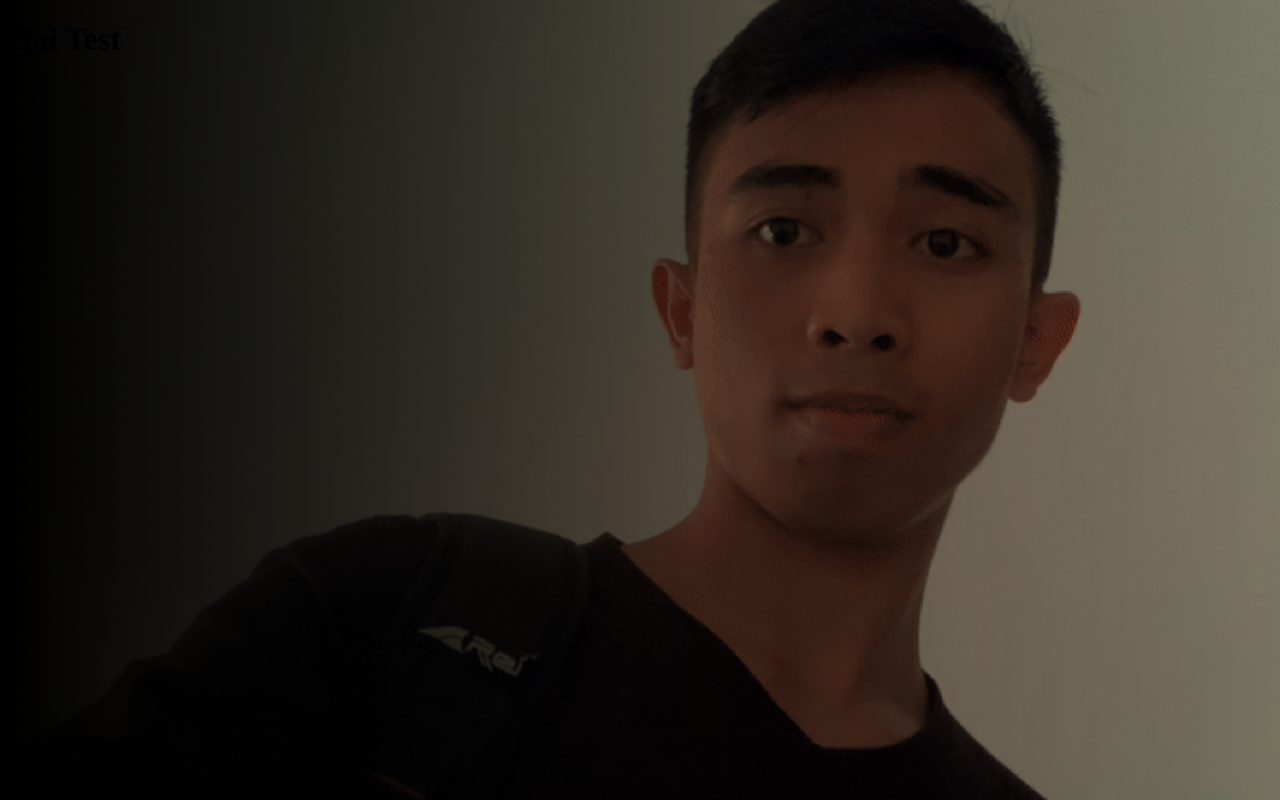
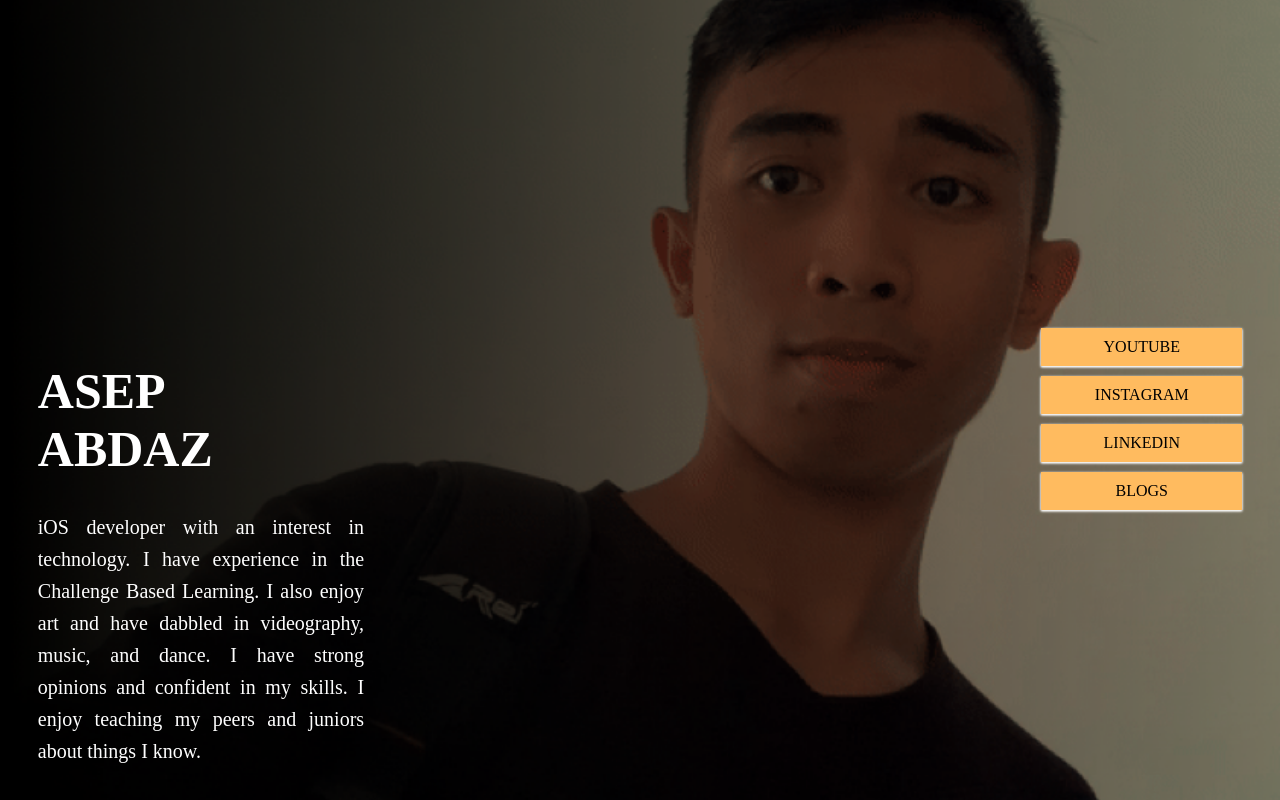
Before and after one commit to asepabdaz/AsepAbdaz, a PHP site: page / in a window 1280 px wide. Run offline with PHP 8.4, Linux system fonts and the light colour scheme.

Commit message:
responsive page with description

```diff
--- a/css/style.css
+++ b/css/style.css
@@ -1,6 +1,290 @@
+
+/*MARK: my style*/
+
+
+.row::after {
+  content: "";
+  clear: both;
+  display: table;
+}
+.row h1{
+  font-size: 50px;
+}
+
+
+p{
+  color: white;
+
+}
+.header{
+  color: white;
+  font-size: 30px;
+}
+
+.menu ul {
+  list-style-type: none;
+  text-align: center;
+  margin: 0;
+  padding: 0;
+}
+p{
+  font-size: 20px;
+  font-style: bold;
+  text-align: justify;
+  line-height: 1.6;
+}
+
+.menu li {
+  color: #000000;
+  padding: 10px;
+  margin-bottom: 10px;
+  background-color: #FFBB5F;
+  box-shadow: 0 1px 3px rgba(255, 255, 255, 1), 0 1px 2px rgba(255, 255, 255, 1);
+}
+.menu li:hover {
+  cursor: pointer;
+  box-shadow: 0 1px 3px rgba(51, 255, 0, 1), 0 1px 2px rgba(51, 255, 0, 1);
+}
+
+
+
+
+/*for mobile phone*/
+
+.first{
+  float: left;
+  padding-right: 25px;
+  padding-left: 25px;
+}
+.spacer {
+  float: left;
+  width: 0;
+}
+.last{
+  float: left;
+  padding-right: 25px;
+  padding-left: 25px;
+  padding-bottom: 25px
+}
+.btn {
+  padding-top: 0px;
+}
+
+.last {
+  width: 100%;
+}
+
+.first {
+  width: 100%;
+}
+
+
+
+
+@media only screen and (min-width: 600px){
+  /*for tablets*/
+
+  .btn {
+    padding-top: 0px;
+  }
+
+  .last {
+    width: 100%;
+  }
+
+  .first {
+    width: 100%;
+  }
+
+  .spacer {
+    width: 0;
+    padding: 0;
+  }
+  .spacing {
+    height: 0;
+  }
+}
+@media only screen and (min-width: 700px) {
+
+  /* For desktop: */
+  .top{ height: 30% }
+
+  .last {
+    width: 30%;
+  }
+
+  .first {
+    width: 60%;
+  }
+
+  .spacer {
+    width: 10%;
+    padding: 25px;
+  }
+  .spacing {
+    height: 25%;
+  }
+
+}
+@media only screen and (min-width: 750px) {
+
+  /* For desktop: */
+  .top{ height: 30% }
+
+  .last {
+    width: 30%;
+  }
+
+  .first {
+    width: 50%;
+  }
+
+  .spacer {
+    width: 20%;
+    padding: 25px;
+  }
+  .spacing {
+    height: 25%;
+  }
+
+}
+
+@media only screen and (min-width: 820px) {
+
+  /* For desktop: */
+  .top{ height: 40% }
+
+  .last {
+    width: 30%;
+  }
+
+  .first {
+    width: 40%;
+  }
+
+  .spacer {
+    width: 30%;
+    padding: 25px;
+  }
+  .spacing {
+    height: 25%;
+  }
+
+}
+@media only screen and (min-width: 950px) {
+
+  /* For desktop: */
+  .top{ height: 45% }
+
+  .last {
+    width: 20%;
+  }
+
+  .first {
+    width: 40%;
+  }
+
+  .spacer {
+    width: 40%;
+    padding: 25px;
+  }
+  .spacing {
+    height: 25%;
+  }
+
+}
+
+
+
+@media only screen and (min-width: 1200px) {
+  /* For desktop: */
+
+
+  .last {
+    width: 20%;
+  }
+
+  .first {
+    width: 30%;
+  }
+
+  .spacer {
+    width: 50%;
+    padding: 25px;
+  }
+
+  .top{
+    top: 0;
+    height: 50%
+  }
+
+  .spacing {
+    height: 25%;
+  }
+}
+
+
+*,
+*::before,
+*::after {
+  box-sizing: border-box;
+}
+
+
 body {
-      background-image: url('../resource/Background.png');
-      background-repeat: no-repeat;
-      /*background-attachment: fixed;  */
-      background-size: cover;
+  margin: 0;
+  color: white;
 }
+.h-100 {
+  height: 100% !important;
+}
+
+a:hover {
+  color: #d6370c;
+  text-decoration: underline;
+}
+
+a:not([href]):not([tabindex]) {
+  color: inherit;
+  text-decoration: none;
+}
+
+a:not([href]):not([tabindex]):hover, a:not([href]):not([tabindex]):focus {
+  color: inherit;
+  text-decoration: none;
+}
+
+a:not([href]):not([tabindex]):focus {
+  outline: 0;
+}
+
+header.masthead {
+  /*background: linear-gradient(to bottom, rgba(92, 77, 66, 0.8) 0%, rgba(92, 77, 66, 0) 100%), url("../resource/Background.png");*/
+  background: url("../resource/Background.png");
+  background-position: center;
+  background-repeat: no-repeat;
+  background-attachment: scroll;
+  background-size: cover;
+  height: 100% !important;
+  margin: 0;
+}
+
+#header {
+  position: relative;
+  min-height: 100%;
+}
+
+#header-content {
+  position: fixed;
+  /*min-height: 70%;*/
+  padding: 1%;
+
+  bottom: 0;
+  left: 0;
+  right: 0;
+  /*background: rgba(40, 40, 100, 0.25);*/
+}
+
+/*#header, #header * {
+  background: rgba(40, 40, 100, 0.25);
+}*/
--- a/index.html
+++ b/index.html
@@ -1,12 +1,61 @@
-<!DOCTYPE html>
-<html>
-<head>
-	<link href="css/style.css" rel="stylesheet" >
-	<link rel="shortcut icon" href="resource/favicon.png">
-	<title>Asep Abdaz</title>
-</head>
+<html lang="en">
+  <head>
+    <meta http-equiv="Content-Type" content="text/html; charset=UTF-8">
+    <meta name="viewport" content="width=device-width, initial-scale=1, shrink-to-fit=no">
+    <meta name="description" content="">
+    <meta name="author" content="">
+
+    <title>Asep Abdaz</title>
+    <link href="css/style.css" rel="stylesheet">
+
+  </head>
+
 <body>
-<h1>Hai Test</h1>
+  <header class="masthead">
+    <div id="header">
+
+  <div id="header-content">
+    <div class="row">
+        <div class="first">
+          <h1>ASEP <br>ABDAZ</h1>
+          <p>iOS developer with an interest in technology. I have experience in the Challenge Based Learning. I also enjoy art and have dabbled in videography, music, and dance. I have strong opinions and confident in my skills. I enjoy teaching my peers and juniors about things I know.</p>
+        </div>
+        <div class="spacer">
+
+        </div>
+        <div class="last menu">
+          <div class="spacing"></div>
+          <ul>
+            <li>YOUTUBE</li>
+            <li>INSTAGRAM</li>
+            <li>LINKEDIN</li>
+            <li>BLOGS</li>
+          </ul>
+        </div>
+      </div>
+  </div>
+  </div>
+    <!-- <div class="top"></div>
+    <div class="bot">
+      <div class="row">
+        <div class="first">
+          <h1>ASEP <br>ABDAZ</h1>
+          <p>iOS developer with an interest in technology. I have experience in the Challenge Based Learning. I also enjoy art and have dabbled in videography, music, and dance. I have strong opinions and confident in my skills. I enjoy teaching my peers and juniors about things I know.</p>
+        </div>
+        <div class="spacer">
+
+        </div>
+        <div class="last menu btn">
+          <ul>
+            <li>YOUTUBE</li>
+            <li>INSTAGRAM</li>
+            <li>LINKEDIN</li>
+            <li>BLOGS</li>
+          </ul>
+        </div>
+      </div>
+    </div> -->
+  </header>
 
 </body>
 </html>
```
